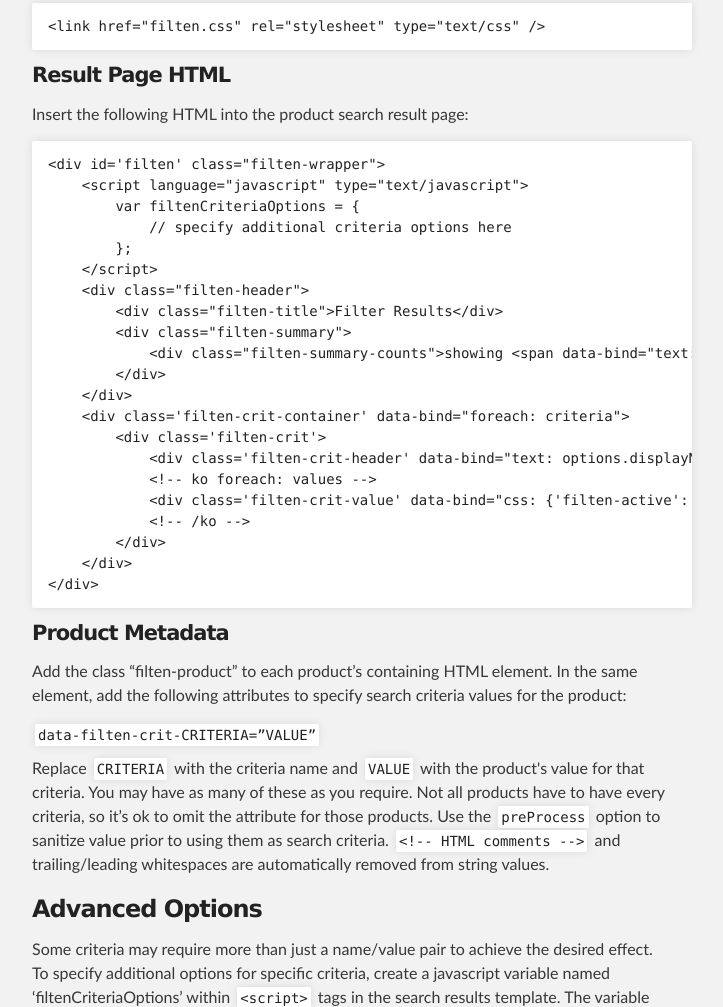
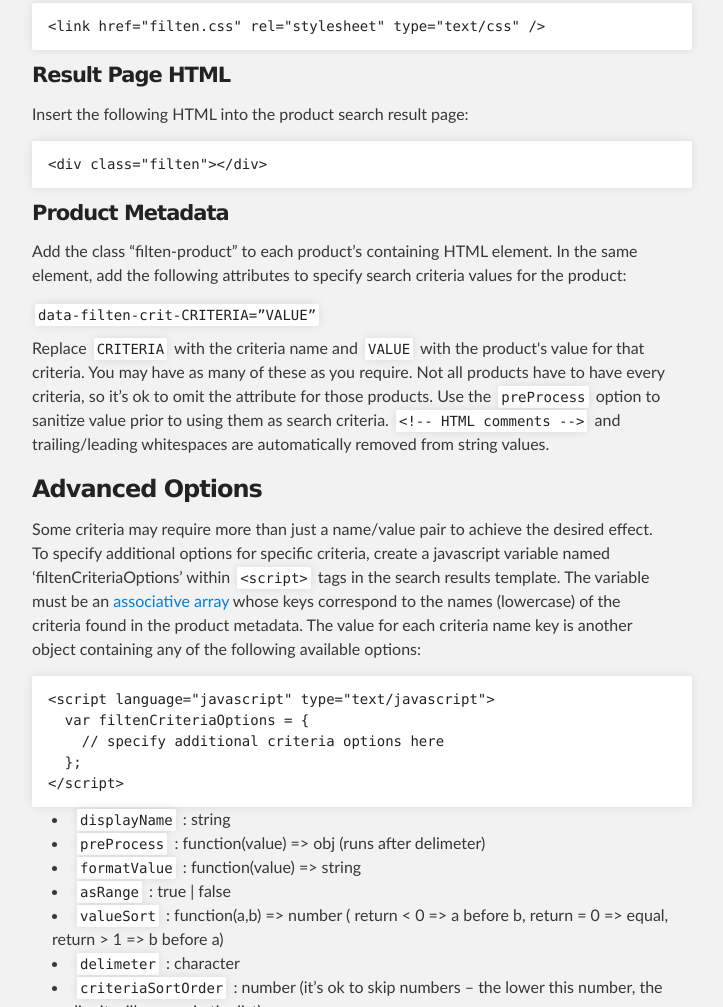
Before and after one commit to endeavor85/filten, a plain HTML site: page docs/index.html in a window 1280 px wide. Shown: the part 964-1971 px from the top of the page, without its empty margins (288-1011 px from the left). Drawn offline with Linux system fonts and the light colour scheme.

Commit message:
Update index.html

```diff
--- a/docs/index.html
+++ b/docs/index.html
@@ -73,27 +73,7 @@ FiltEn requires the following javascript libraries:
 
 <p>Insert the following HTML into the product search result page:</p>
 
-<pre><code>&lt;div id='filten' class="filten-wrapper"&gt;
-    &lt;script language="javascript" type="text/javascript"&gt;
-        var filtenCriteriaOptions = {
-            // specify additional criteria options here
-        };
-    &lt;/script&gt;
-    &lt;div class="filten-header"&gt;
-        &lt;div class="filten-title"&gt;Filter Results&lt;/div&gt;
-        &lt;div class="filten-summary"&gt;
-            &lt;div class="filten-summary-counts"&gt;showing &lt;span data-bind="text: visibleCount"&gt;&lt;/span&gt; of &lt;span data-bind="text: products.length"&gt;&lt;/span&gt;&lt;/div&gt;
-        &lt;/div&gt;
-    &lt;/div&gt;
-    &lt;div class='filten-crit-container' data-bind="foreach: criteria"&gt;
-        &lt;div class='filten-crit'&gt;
-            &lt;div class='filten-crit-header' data-bind="text: options.displayName"&gt;&lt;/div&gt;
-            &lt;!-- ko foreach: values --&gt;
-            &lt;div class='filten-crit-value' data-bind="css: {'filten-active': active}, click: toggleActive"&gt;&lt;input class="filten-crit-value-checkbox" type="checkbox" data-bind="checked: active" /&gt;&lt;span data-bind="text: name"&gt;&lt;/span&gt; &lt;span class="filten-crit-value-count"&gt;(&lt;span data-bind="text: count(), attr: {'data-visible-count': countVisible()}"&gt;&lt;/span&gt;)&lt;/span&gt;&lt;/div&gt;
-            &lt;!-- /ko --&gt;
-        &lt;/div&gt;
-    &lt;/div&gt;
-&lt;/div&gt;
+<pre><code>&lt;div class="filten"&gt;&lt;/div&gt;
 </code></pre>
 
 <h4>Product Metadata</h4>
@@ -108,6 +88,13 @@ FiltEn requires the following javascript libraries:
 <a name="advanced-options" class="anchor" href="#advanced-options"><span class="octicon octicon-link"></span></a>Advanced Options</h3>
 
 <p>Some criteria may require more than just a name/value pair to achieve the desired effect.  To specify additional options for specific criteria, create a javascript variable named ‘filtenCriteriaOptions’ within <code>&lt;script&gt;</code> tags in the search results template.  The variable must be an <a href="http://www.quirksmode.org/js/associative.html">associative array</a> whose keys correspond to the names (lowercase) of the criteria found in the product metadata.  The value for each criteria name key is another object containing any of the following available options:</p>
+
+<pre><code>&lt;script language="javascript" type="text/javascript"&gt;
+  var filtenCriteriaOptions = {
+    // specify additional criteria options here
+  };
+&lt;/script&gt;
+</code></pre>
 
 <ul>
 <li><code>displayName</code> : string</li>
```
